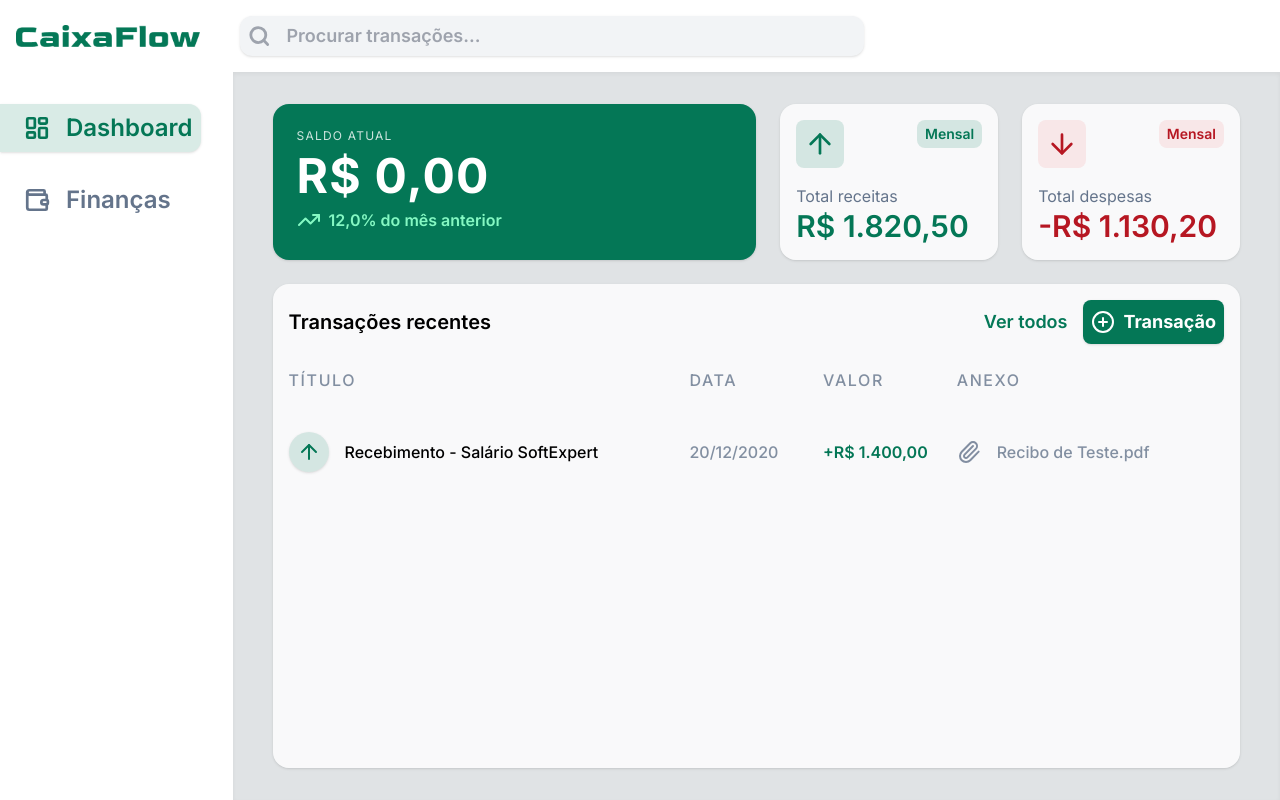
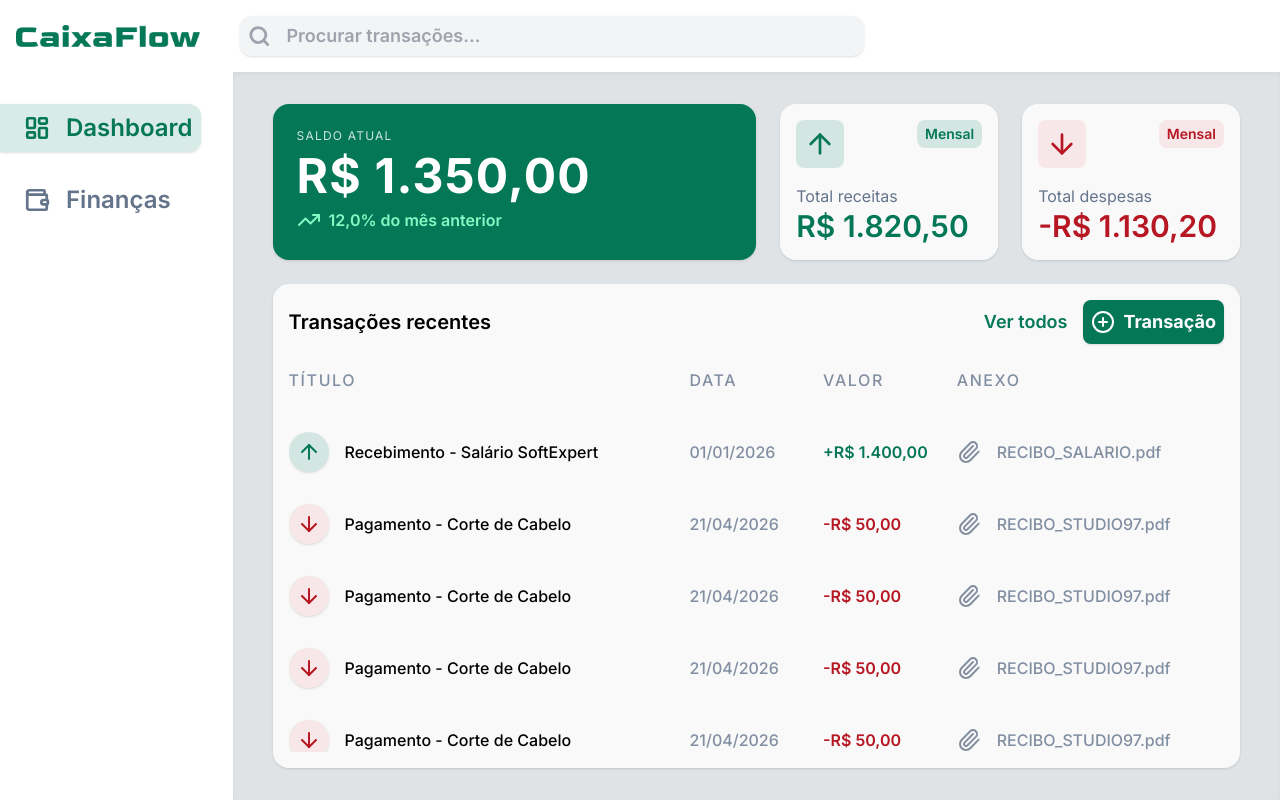
Before and after one commit to CaioSouza07/caixa-flow-web, a React (Vite) app: page / in a window 1280 px wide. Built offline with nearby package versions, Linux system fonts and the light colour scheme.

Commit message:
criado hook personalizado para transacoes

```diff
--- a/package.json
+++ b/package.json
@@ -15,7 +15,8 @@
     "react": "^19.2.4",
     "react-dom": "^19.2.4",
     "react-router": "^7.14.1",
-    "tailwindcss": "^4.2.2"
+    "tailwindcss": "^4.2.2",
+    "uuid": "^14.0.0"
   },
   "devDependencies": {
     "@eslint/js": "^9.39.4",
--- a/src/App.jsx
+++ b/src/App.jsx
@@ -7,15 +7,16 @@ import { useState } from "react";
 import Button from "./components/Button";
 import CardMonth from "./components/CardMonth";
 import RecentTransactionCard from "./components/RecentTransactionsCard";
+import useTransaction from "./hooks/useTransaction";
 
 function App() {
-  const [balance, setBalance] = useState(0);
+  const { transactions, balance, addTransaction } = useTransaction();
   const [progress, setProsgress] = useState(12);
   return (
     <>
-      <div className="h-screen w-screen flex flex-col font-inter">
+      <div className="h-screen w-screen flex flex-col font-inter overflow-hidden">
         <Header />
-        <div className="flex bg-black flex-1">
+        <div className="flex bg-black flex-1 min-h-0">
           <Nav />
           <Container>
             <div className="flex gap-6">
@@ -23,7 +24,7 @@ function App() {
               <CardMonth variant={"income"} value={1820.5} />
               <CardMonth variant={"expense"} value={1130.2} />
             </div>
-            <RecentTransactionCard />
+            <RecentTransactionCard transactions={transactions} />
           </Container>
         </div>
       </div>
--- a/src/components/Container.jsx
+++ b/src/components/Container.jsx
@@ -1,7 +1,7 @@
 function Container({ children }) {
   return (
     <>
-      <div className="bg-[#E0E3E5] shadow-inner h-full w-full p-8 pl-10 pr-10 flex flex-col gap-6">
+      <div className="bg-[#E0E3E5] shadow-inner flex-1 w-full p-8 pl-10 pr-10 flex flex-col gap-6">
         {children}
       </div>
     </>
--- a/src/components/RecentTransactionsCard.jsx
+++ b/src/components/RecentTransactionsCard.jsx
@@ -2,10 +2,10 @@ import { NavLink } from "react-router";
 import AddTransactionButton from "./AddTransactionButton";
 import TableTransactions from "./TableTransactions";
 
-function RecentTransactionCard() {
+function RecentTransactionCard({ transactions }) {
   return (
-    <div className="rounded-2xl shadow flex flex-1 bg-white/80 p-4 flex-col gap-6 overflow-hidden">
-      <div className="flex justify-between w-full items-center h-fit">
+    <div className="rounded-2xl shadow flex bg-white/80 p-4 flex-col gap-6 h-full min-h-0">
+      <div className="flex justify-between items-center h-fit shrink-0">
         <h1 className="text-xl font-semibold">Transações recentes</h1>
         <div className="flex items-center gap-4">
           <NavLink
@@ -17,8 +17,8 @@ function RecentTransactionCard() {
           <AddTransactionButton />
         </div>
       </div>
-      <div>
-        <TableTransactions />
+      <div className="flex-1 overflow-hidden min-h-0">
+        <TableTransactions transactions={transactions} />
       </div>
     </div>
   );
--- a/src/components/TableTransactions.jsx
+++ b/src/components/TableTransactions.jsx
@@ -1,27 +1,27 @@
 import TransactionLineTable from "./TransactionLineTable";
 
-function TableTransactions() {
+function TableTransactions({ transactions }) {
   return (
-    <table className="flex flex-col  gap-10">
-      <thead className="text-[#64748B]/80 tracking-widest">
-        <tr className="flex justify-start items-center">
-          <th className="text-left font-medium w-3/7">TÍTULO</th>
-          <th className="text-left font-medium w-1/7">DATA</th>
-          <th className="text-left font-medium w-1/7">VALOR</th>
-          <th className="text-left font-medium w-2/7">ANEXO</th>
-        </tr>
-      </thead>
-      <tbody>
-        <TransactionLineTable
-          transaction={{
-            title: "Recebimento - Salário SoftExpert",
-            date: "20/12/2020",
-            value: 1400,
-            attachment: "Recibo de Teste.pdf",
-          }}
-        />
-      </tbody>
-    </table>
+    <div className="h-full overflow-y-auto flex flex-col">
+      <div className="flex flex-col  gap-10">
+        <div className="text-[#64748B]/80 tracking-widest">
+          <div className="flex justify-start items-center">
+            <div className="text-left font-medium w-3/7">TÍTULO</div>
+            <div className="text-left font-medium w-1/7">DATA</div>
+            <div className="text-left font-medium w-1/7">VALOR</div>
+            <div className="text-left font-medium w-2/7">ANEXO</div>
+          </div>
+        </div>
+        <div className="flex flex-col gap-8 overflow-hidden">
+          {transactions.map((transaction) => (
+            <TransactionLineTable
+              key={transaction.id}
+              transaction={transaction}
+            />
+          ))}
+        </div>
+      </div>
+    </div>
   );
 }
 
--- a/src/components/TransactionLineTable.jsx
+++ b/src/components/TransactionLineTable.jsx
@@ -2,8 +2,8 @@ import { ArrowDown, ArrowUp, Paperclip } from "lucide-react";
 
 function TransactionLineTable({ transaction }) {
   return (
-    <tr className="flex justify-start items-center">
-      <td className="text-left font-medium w-3/7">
+    <div className="flex justify-start items-center">
+      <div className="text-left font-medium w-3/7">
         <div className="flex items-center gap-4">
           <div
             className={`${transaction.value < 0 ? "bg-[#F8E7E8] text-[#B61722]" : "bg-[#047756]/15 text-[#047756] "} rounded-full p-2 shadow`}
@@ -12,11 +12,11 @@ function TransactionLineTable({ transaction }) {
           </div>
           <p>{transaction.title}</p>
         </div>
-      </td>
-      <td className="text-left font-medium w-1/7 text-[#64748B]/80">
+      </div>
+      <div className="text-left font-medium w-1/7 text-[#64748B]/80">
         {transaction.date}
-      </td>
-      <td className="text-left font-medium w-1/7">
+      </div>
+      <div className="text-left font-medium w-1/7">
         <h2
           className={`${transaction.value < 0 ? "text-[#B61722]" : "text-[#047756]"} font-semibold`}
         >
@@ -30,14 +30,14 @@ function TransactionLineTable({ transaction }) {
                 maximumFractionDigits: 2,
               })}`}
         </h2>
-      </td>
-      <td className="text-left font-medium w-2/7 text-[#64748B]/80">
+      </div>
+      <div className="text-left font-medium w-2/7 text-[#64748B]/80">
         <div className="flex items-center gap-4">
           <Paperclip />
           <p>{transaction.attachment}</p>
         </div>
-      </td>
-    </tr>
+      </div>
+    </div>
   );
 }
 
--- /dev/null
+++ b/src/hooks/useTransaction.js
@@ -0,0 +1,101 @@
+import { useState } from "react";
+import { v4 as uuidv4 } from "uuid";
+
+function useTransaction() {
+  const staticTransactions = [
+    {
+      id: "t-1",
+      title: "Recebimento - Salário SoftExpert",
+      date: "01/01/2026",
+      value: 1400,
+      attachment: "RECIBO_SALARIO.pdf",
+    },
+    {
+      id: "t-2",
+      title: "Pagamento - Corte de Cabelo",
+      date: "21/04/2026",
+      value: -50,
+      attachment: "RECIBO_STUDIO97.pdf",
+    },
+    {
+      id: "t-3",
+      title: "Pagamento - Corte de Cabelo",
+      date: "21/04/2026",
+      value: -50,
+      attachment: "RECIBO_STUDIO97.pdf",
+    },
+    {
+      id: "t-4",
+      title: "Pagamento - Corte de Cabelo",
+      date: "21/04/2026",
+      value: -50,
+      attachment: "RECIBO_STUDIO97.pdf",
+    },
+    {
+      id: "t-5",
+      title: "Pagamento - Corte de Cabelo",
+      date: "21/04/2026",
+      value: -50,
+      attachment: "RECIBO_STUDIO97.pdf",
+    },
+    {
+      id: "t-6",
+      title: "Pagamento - Corte de Cabelo",
+      date: "21/04/2026",
+      value: -50,
+      attachment: "RECIBO_STUDIO97.pdf",
+    },
+    {
+      id: "t-7",
+      title: "Pagamento - Corte de Cabelo",
+      date: "21/04/2026",
+      value: -50,
+      attachment: "RECIBO_STUDIO97.pdf",
+    },
+    {
+      id: "t-8",
+      title: "Pagamento - Corte de Cabelo",
+      date: "21/04/2026",
+      value: -50,
+      attachment: "RECIBO_STUDIO97.pdf",
+    },
+    {
+      id: "t-9",
+      title: "Pagamento - Corte de Cabelo",
+      date: "21/04/2026",
+      value: -50,
+      attachment: "RECIBO_STUDIO97.pdf",
+    },
+    {
+      id: "t-10",
+      title: "Pagamento - Corte de Cabelo",
+      date: "21/04/2026",
+      value: -50,
+      attachment: "RECIBO_STUDIO97.pdf",
+    },
+  ];
+
+  const [transactions, setTransactions] = useState(staticTransactions);
+  const [balance, setBalance] = useState(1350);
+
+  const addTransaction = (title, date, value, attachment) => {
+    if (!title.trim()) return;
+    if (value === 0) return;
+    const transaction = {
+      id: uuidv4(),
+      title,
+      date,
+      value,
+      attachment,
+    };
+    setTransactions((prev) => [...prev, transaction]);
+    setBalance(balance + value);
+  };
+  return {
+    balance,
+    addTransaction,
+    transactions,
+  };
+}
+
+export default useTransaction;
```
Also changed, not shown: 1 other file (tests, documents, lock files or other folders).
